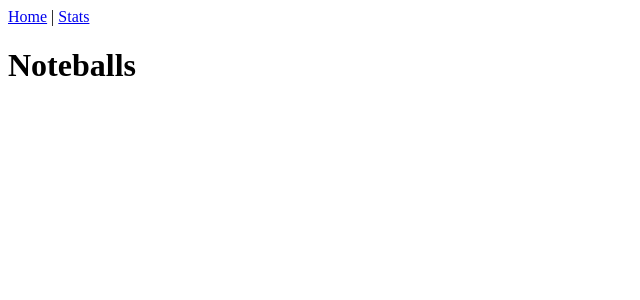
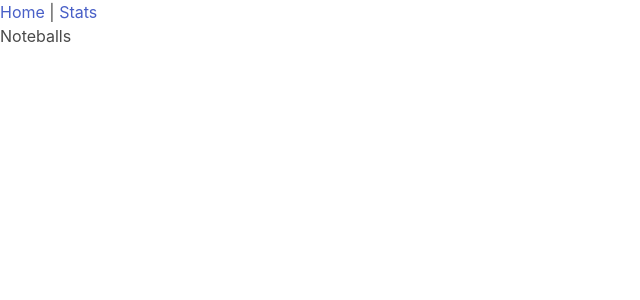
Before and after one commit to Saba-Var/Pro-Noteballs, a Vue app: page / in a window 1280 px wide. Shown: the top 300 px of the page, without its empty margins (0-640 px from the left). Built offline with nearby package versions, Linux system fonts and the light colour scheme.

Commit message:
chore: install bulma

```diff
--- a/package.json
+++ b/package.json
@@ -10,6 +10,7 @@
     "format": "prettier --write src/"
   },
   "dependencies": {
+    "bulma": "^0.9.4",
     "pinia": "^2.1.6",
     "vue": "^3.3.4",
     "vue-router": "^4.2.4"
--- a/src/App.vue
+++ b/src/App.vue
@@ -4,9 +4,13 @@ import { RouterView, RouterLink } from 'vue-router'
 
 <template>
   <nav>
-    <RouterLink to="/">Home</RouterLink> |
+    <RouterLink class="" to="/">Home</RouterLink> |
     <RouterLink to="/stats">Stats</RouterLink>
   </nav>
 
   <RouterView />
 </template>
+
+<style>
+@import 'bulma/css/bulma.min.css';
+</style>
```
Also changed, not shown: 1 other file (tests, documents, lock files or other folders).
